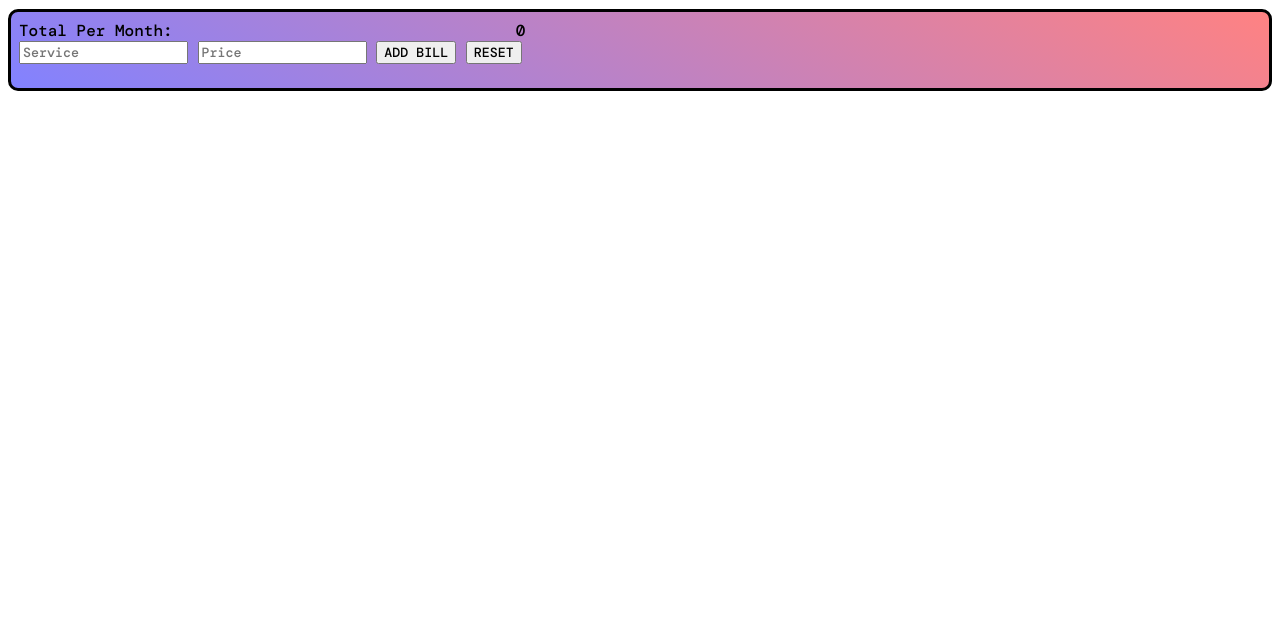
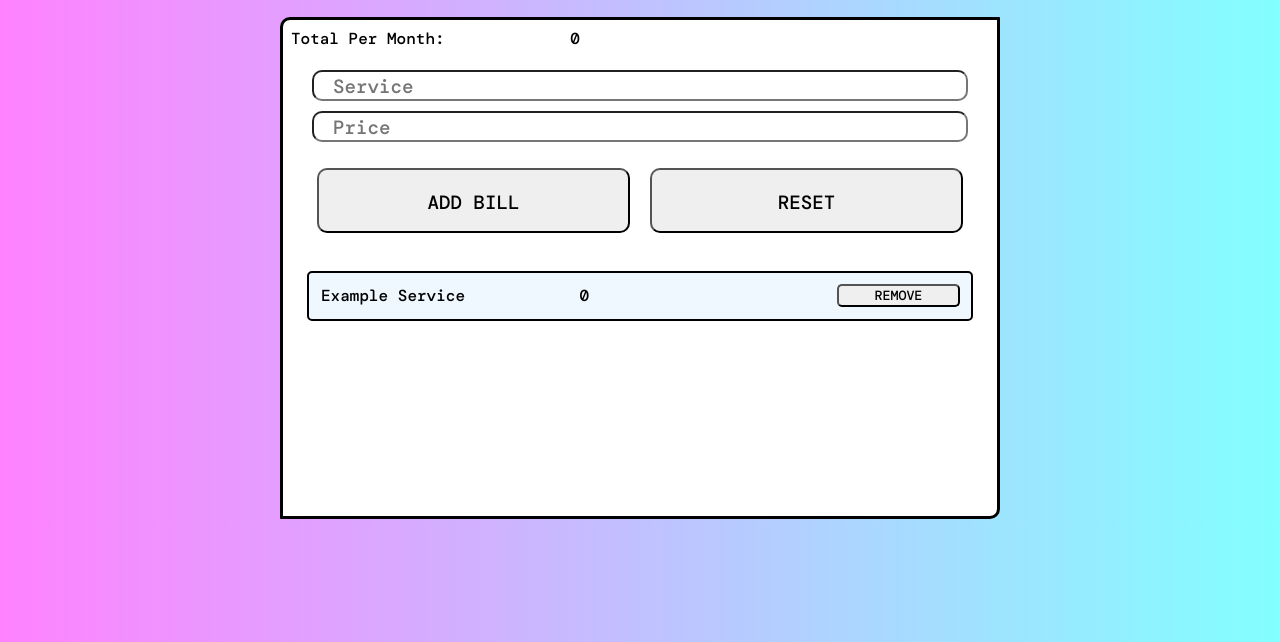
Before and after one commit to abdihamza12/bill-mapper, a plain HTML site: page index.html in a window 1280 px wide. Shown: the part 158-800 px from the top of the page. Drawn offline with nearby package versions, Linux system fonts and the light colour scheme.

Commit message:
continued styling
more adjustments to web page css, contemplating colors and design choices

```diff
--- a/index.html
+++ b/index.html
@@ -46,7 +46,13 @@
         <button type="submit" value="submit">ADD BILL</button>
         <button type="reset">RESET</button>
       </form>
-      <ul id="bill-list"></ul>
+      <ul id="bill-list">
+        <div class="bill-element">
+          <span class="Service">Example Service</span>
+          <span class="Price" id="price" value="12">0</span>
+          <button onclick="totalValSub(this.parentElement); deleteDiv(this);" class="remove-btn">REMOVE</button>
+        </div>
+      </ul>
     </main>
   </body>
 </html>
--- a/script.js
+++ b/script.js
@@ -43,6 +43,7 @@ function createLi() {
     "onclick",
     "totalValSub(this.parentElement); deleteDiv(this);"
   );
+  removeBtn.setAttribute('class', "remove-btn")
 
   div.appendChild(servSpan);
   div.appendChild(pricSpan);
--- a/stylesheet.css
+++ b/stylesheet.css
@@ -3,8 +3,11 @@
 }
 
 .bill-element {
+  border: 2px solid black;
   border-radius: 5px;
   background-color: aliceblue;
+  margin: 1em;
+  padding: .5em;
 }
 
 .bill-element > * {
@@ -22,22 +25,82 @@ div,
   text-align: left;
 }
 
+header > * {
+  text-shadow: 1px 1px black;
+  color: white;
+}
+
+h1 {
+  text-align: center;
+}
+
 h2 {
+
+  text-align: center;
   max-width: 30em;
 }
 
 main {
+  max-width: 60em;
+  min-height: 30em;
   border: 3px solid black;
   font-family: "DM Mono", monospace, sans-serif;
-  border-radius: 10px;
-  background-image: linear-gradient(
-    210deg,
-    rgb(255, 130, 130),
-    rgb(130, 130, 255)
-  );
+  border-radius: 10px 1px;
+  background-color: white;
   padding: 0.5em;
-  margin-bottom: 1em;
+
 }
 #bill-list {
   padding: 0;
 }
+
+body {
+  display: grid;
+  background-image: linear-gradient(
+  90deg,
+    rgb(255, 130, 255),
+    rgb(130, 255, 255)
+  );
+  justify-content: center;
+  align-items: center;
+}
+
+form {
+  display: grid;
+  grid-template-columns: 1fr 1fr;
+  margin: 1em;
+  justify-content: center;
+  align-items: center;
+}
+
+form > * {
+  font-size: 1.2rem;
+  padding: .125em 1em 0em 1em;
+  margin: .25em;
+  border-radius: 10px;
+}
+
+form > input {
+  grid-column: 1/3;
+}
+
+form > button {
+  text-align: center;
+
+  width: auto;
+  margin: 2em .5em 2em .5em;
+  height: 60%;
+}
+form > button:hover {
+  background-color: rgba(255, 130, 255, .5);
+}
+
+input[type=number]::-webkit-inner-spin-button,
+input[type=number]::-webkit-outer-spin-button {
+    -webkit-appearance: none;
+    margin: 0;
+}
+
+.remove-btn:hover {
+  background-color: rgba(130, 255, 255, .5);
+}
```
